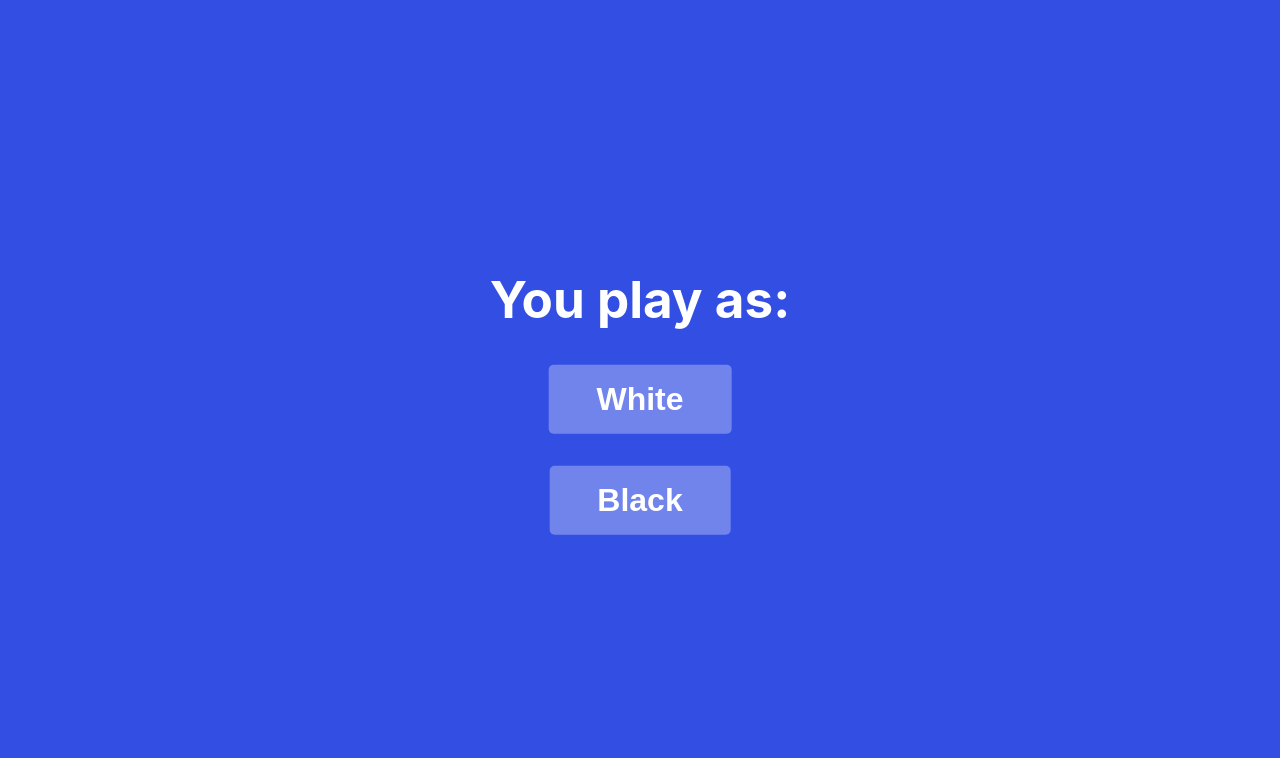
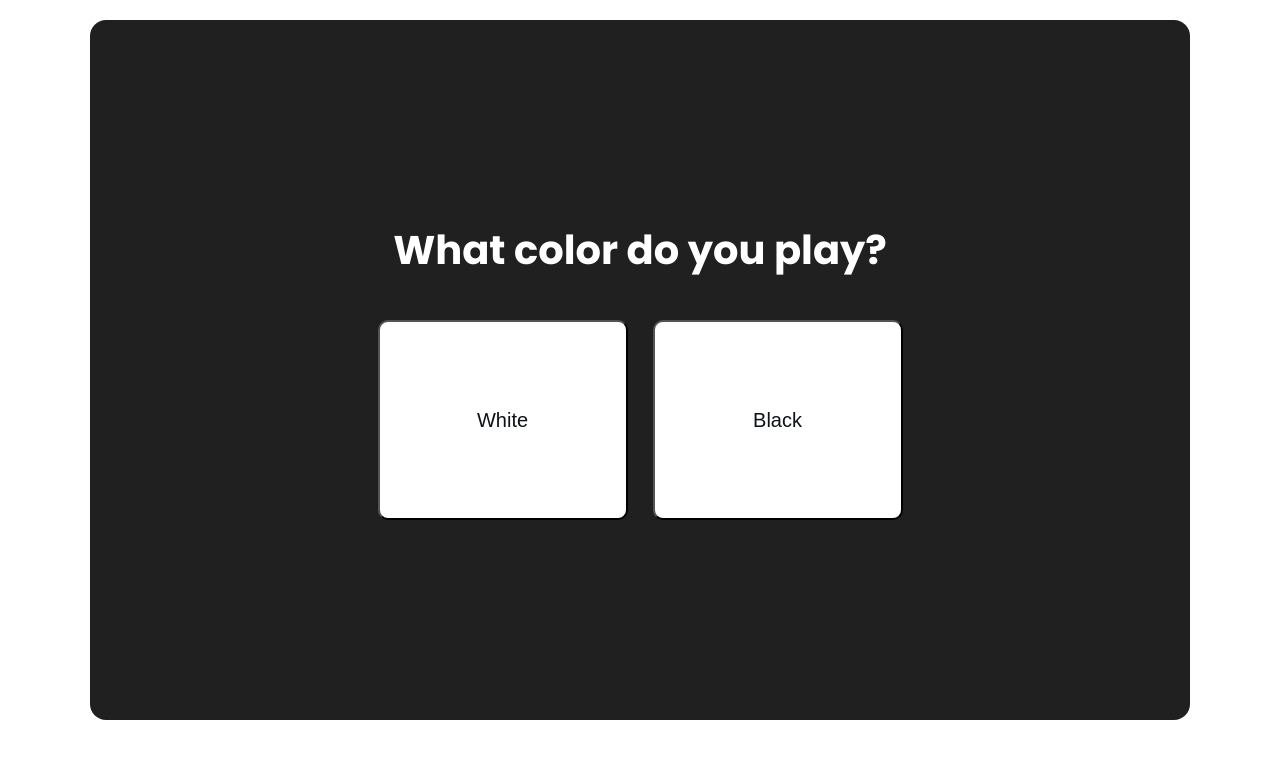
Before and after one commit to eissec/chess-opening, a React (Create React App) app: page / in a window 1280 px wide. Shown: the top 758 px of the page. Built offline with nearby package versions, Linux system fonts and the light colour scheme.

Commit message:
styling and added some divs to use flexbox

```diff
--- a/src/App.css
+++ b/src/App.css
@@ -1,33 +1,63 @@
+@import url("https://fonts.googleapis.com/css2?family=Poppins:ital,wght@0,400;0,500;0,600;0,700;1,400;1,500&display=swap");
+
 html {
-  background-color: #334fe3;
+  background-color: #fff;
   color: #fff;
   text-align: center;
   width: 100%;
   height: 100%;
+  display: flex;
+  align-items: center;
+  flex-direction: column;
 }
 
 h1 {
-  font-size: 3.2rem;
+  font-size: 40px;
+  margin: 0;
 }
 
 button {
-  display: block;
-  margin: 2rem auto;
-  background: rgba(255, 255, 255, 0.3);
-  border-style: none;
-  border-radius: 5px;
-  color: #fff;
-  font-weight: bold;
-  font-size: 2rem;
-  padding: 1rem 3rem;
+  background-color: #fff;
+  border-radius: 10px;
+  color: #0e1118;
+  font-weight: 500;
+  font-size: 20px;
   cursor: pointer;
+  width: 250px;
+  height: 200px;
+  padding: 20px;
+  box-sizing: border-box;
+}
+
+button:hover {
+  background-color: #e1e1e1;
+}
+
+.buttonBlock {
+  display: flex;
+  flex-direction: row;
+  justify-content: center;
+  align-items: center;
+  flex-wrap: wrap;
+  padding: 0px;
+  gap: 25px;
+  max-width: 700px;
+  margin-top: 40px;
 }
 
 .App {
-  position: absolute;
-  top: 50%;
-  left: 50%;
-  transform: translateX(-50%) translateY(-50%);
+  display: flex;
+  flex-direction: column;
+  justify-content: center;
+  align-items: center;
+  background-color: #202020;
+  width: 1100px;
+  min-height: 700px;
+  border-radius: 16px;
+  font-family: "Poppins", sans-serif;
+  margin: 20px;
+  padding: 50px;
+  box-sizing: border-box;
 }
 
 @media screen and (max-width: 740px) {
@@ -38,9 +68,13 @@ button {
   button {
     font-size: 1rem;
     padding: 0.75rem 1.5rem;
+    width: 100px;
+    height: 100px;
   }
 
   .App {
+    display: flex;
     width: 90%;
+    min-height: 500px;
   }
 }
--- a/src/App.js
+++ b/src/App.js
@@ -1,6 +1,6 @@
-import './App.css';
+import "./App.css";
 import Questions from "./QuestionsData";
-import {useState} from "react";
+import { useState } from "react";
 import Question from "./Question";
 import { motion } from "framer-motion";
 
--- a/src/Question.js
+++ b/src/Question.js
@@ -1,13 +1,18 @@
-import React from 'react';
+import React from "react";
 import Questions from "./QuestionsData";
 
-export default ({question, setQuestion}) => {
-	return <>
-		<h1>{ question.Text }</h1>
-		{ question.Answers && question.Answers.map(answer =>
-			<button onClick={() => setQuestion(Questions[answer.LeadsTo])}>
-				{ answer.Text }
-			</button>
-		) }
-	</>;
-}
+export default ({ question, setQuestion }) => {
+  return (
+    <>
+      <h1>{question.Text}</h1>
+      <div className="buttonBlock">
+        {question.Answers &&
+          question.Answers.map((answer) => (
+            <button onClick={() => setQuestion(Questions[answer.LeadsTo])}>
+              {answer.Text}
+            </button>
+          ))}
+      </div>
+    </>
+  );
+};
--- a/src/QuestionsData.js
+++ b/src/QuestionsData.js
@@ -1,6 +1,6 @@
 export default {
   YouPlayAs: {
-		Text: "You play as:",
+    Text: "What color do you play?",
     Answers: [
       {
         Text: "White",
@@ -48,13 +48,13 @@ export default {
     ],
   },
   Solidly: {
-		Text: "Play subtle and obscure 1.d4 openings: the London System, Colle, or quieter main lines, such as the Catalan"
+    Text: "Play subtle and obscure 1.d4 openings: the London System, Colle, or quieter main lines, such as the Catalan",
   },
   Provocatively: {
-		Text: "Play the English, Reti, openings like 1.b3"
+    Text: "Play the English, Reti, openings like 1.b3",
   },
   ForADraw: {
-		Text: "Chess is not the game for you. Try Checkers!"
+    Text: "Chess is not the game for you. Try Checkers!",
   },
   Aggressively: {
     Text: "Do you:",
@@ -70,7 +70,7 @@ export default {
     ],
   },
   SlowlyBuildingAttack: {
-		Text: "Play 1.e4 with less theoretical lines - the Closed Sicilian (or quieter lines of the Open), maybe the Vienna or Guioco Piano against 1...e5"
+    Text: "Play 1.e4 with less theoretical lines - the Closed Sicilian (or quieter lines of the Open), maybe the Vienna or Guioco Piano against 1...e5",
   },
   Trompowski: {
     Text: "Play the Trompowski!",
@@ -135,7 +135,7 @@ export default {
       {
         Text: "1.e4",
         LeadsTo: "DoYouLikeSharpTactics",
-			}
+      },
     ],
   },
   WhatDoYouPlayAgainstD4: {
@@ -159,7 +159,7 @@ export default {
     Text: "Play 1...g6 against both, transposing to your 1.d4 opening. If they don't play d2-d4 ever, then you can play ...e5 and attack the kingside!",
   },
   PlayNf6: {
-		Text: "Play ...Nf6 and ...e6, and if they don't let you get your 1.d4 opening then you can play ...c5 and ...b6, when they will feel the quills of the Hedgehog!"
+    Text: "Play ...Nf6 and ...e6, and if they don't let you get your 1.d4 opening then you can play ...c5 and ...b6, when they will feel the quills of the Hedgehog!",
   },
   PlayD5: {
     Text: "You can play 1...d5 against 1.Nf3 or 1...e6 or 1...c6 against 1.c4, and will probably reach your 1.d4 opening, a similar structure",
@@ -190,7 +190,7 @@ export default {
       {
         Text: "Have free-flowing and open play!",
         LeadsTo: "PlayTheNimzoIndian",
-			}
+      },
     ],
   },
   SharpPlay: {
@@ -257,7 +257,7 @@ export default {
       {
         Text: "Closed positions with lots of maneuvering!",
         LeadsTo: "PlayRuyLopez",
-			}
+      },
     ],
   },
   TrompowskiBlack: {
@@ -276,7 +276,7 @@ export default {
       {
         Text: "Theory's okay, I don't mind hitting the books!",
         LeadsTo: "AfraidOfCheckmate",
-			}
+      },
     ],
   },
   PlayPirc: {
@@ -292,7 +292,7 @@ export default {
       {
         Text: "Yes, it is just much easier to play aggressively when I don't have to worry about my king",
         LeadsTo: "PlayFrench",
-			}
+      },
     ],
   },
   PlaySicilianDefense: {
--- a/src/index.css
+++ b/src/index.css
@@ -1,13 +1,11 @@
 body {
   margin: 0;
-  font-family: -apple-system, BlinkMacSystemFont, 'Segoe UI', 'Roboto', 'Oxygen',
-    'Ubuntu', 'Cantarell', 'Fira Sans', 'Droid Sans', 'Helvetica Neue',
-    sans-serif;
+  font-family: "Poppins", sans-serif;
   -webkit-font-smoothing: antialiased;
   -moz-osx-font-smoothing: grayscale;
 }
 
 code {
-  font-family: source-code-pro, Menlo, Monaco, Consolas, 'Courier New',
+  font-family: source-code-pro, Menlo, Monaco, Consolas, "Courier New",
     monospace;
 }
```
Lines whose indentation alone changed are shown as unchanged.
